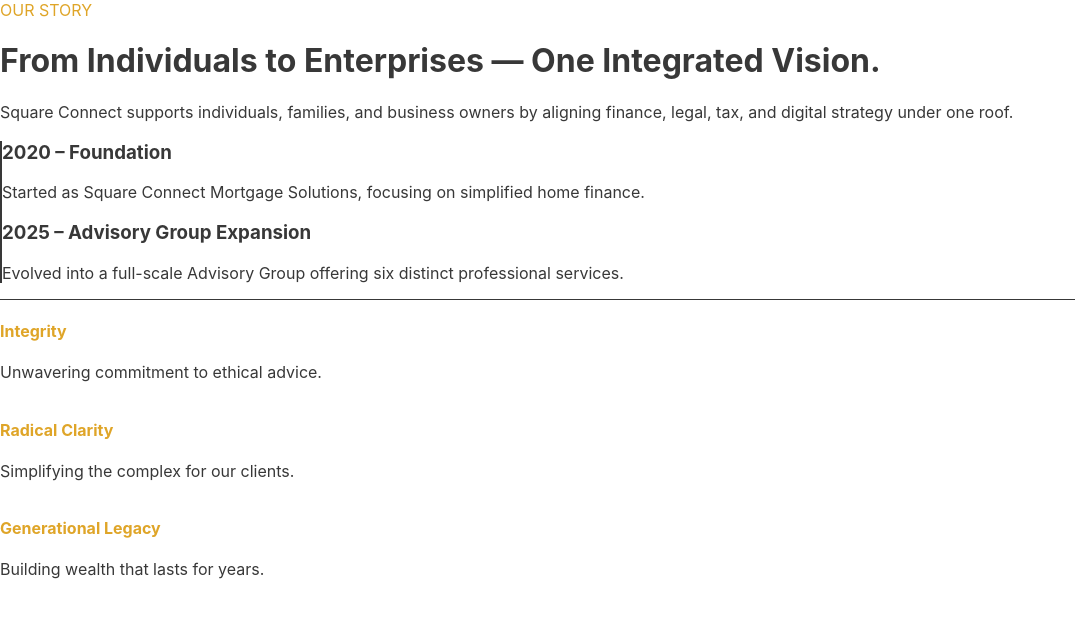
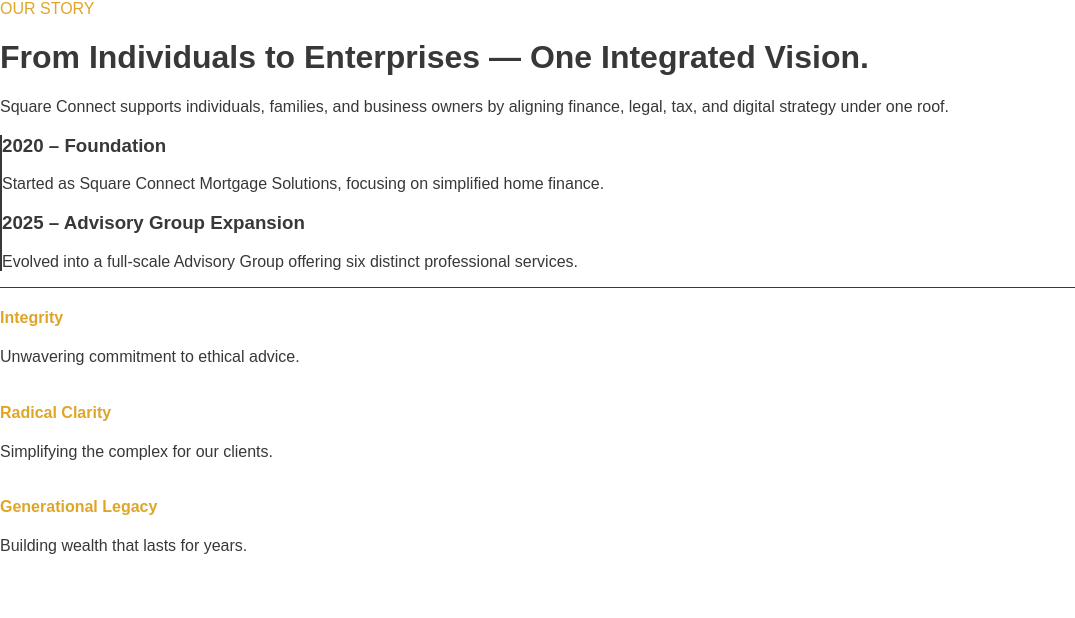
Before and after one commit to ramaa007/square-connect-final, a Next.js app: page /about in a window 1280 px wide. Shown: the top 618 px of the page, without its empty margins (0-1075 px from the left). Built offline with nearby package versions, Linux system fonts and the light colour scheme.

Commit message:
Emergency CSS color fix

```diff
--- a/app/globals.css
+++ b/app/globals.css
@@ -2,31 +2,32 @@
 @tailwind components;
 @tailwind utilities;
 
+/* FORCED STYLES FOR HOSTINGER */
 :root {
   --gold: #DFA528;
-  --gold-light: #FBE07A;
   --charcoal: #383838;
   --apple-grey: #F5F5F7;
 }
 
 body {
-  color: #383838;
-  background: white;
+  background-color: white !important;
+  color: #383838 !important;
   margin: 0;
-  font-family: -apple-system, BlinkMacSystemFont, "Segoe UI", Roboto, sans-serif;
+  padding: 0;
+  font-family: sans-serif;
 }
 
-/* Force colors if Tailwind fails */
-.bg-gold { background-color: var(--gold) !important; }
-.text-gold { color: var(--gold) !important; }
-.bg-charcoal { background-color: var(--charcoal) !important; }
-.bg-appleGrey { background-color: var(--apple-grey) !important; }
+/* Hard-coded background classes */
+.bg-appleGrey { background-color: #F5F5F7 !important; }
+.bg-charcoal { background-color: #383838 !important; }
+.bg-gold { background-color: #DFA528 !important; }
+.text-gold { color: #DFA528 !important; }
 
+/* Testimonial Animation */
 @keyframes marquee {
   0% { transform: translateX(0); }
   100% { transform: translateX(-50%); }
 }
-
 .animate-marquee {
   display: flex;
   width: max-content;
```
